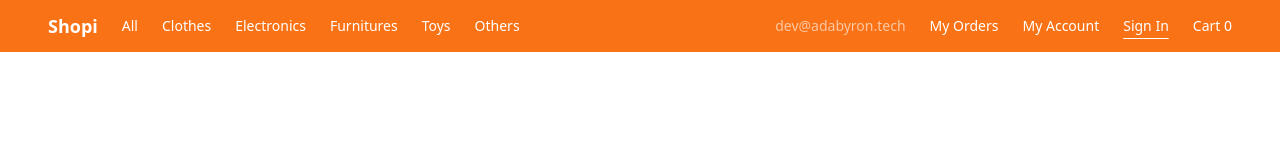
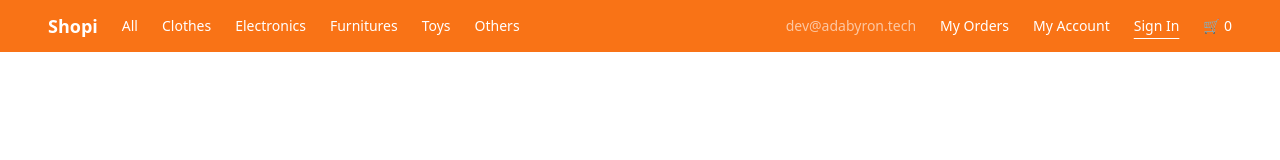
Before and after one commit to dr1602/react-tailwind-vite, a React (Vite) app: page /sign-in in a window 1280 px wide. Shown: the top 160 px of the page. Built offline with nearby package versions, Linux system fonts and the light colour scheme.

Commit message:
global context to cart

```diff
--- a/src/Components/Card/index.jsx
+++ b/src/Components/Card/index.jsx
@@ -1,12 +1,19 @@
-
+import { useContext } from 'react'
+import {ShoppingCartContext } from '../../Context'
 
 const Card = (data) => {
+
+    const context = useContext(ShoppingCartContext) // lee el estado global del proveedor
+
     return (
         <div className='bg-fuchsia-400 cursor-pointer w-[30vh] h-[36vh] mb-[3vh]'>
             <figure className='relative w-full h-4/5'>
                 <span className='absolute bottom-0 left-0 px-[0.9vh] m-[1.2vh] bg-[#ffff]/80 rounded-lg text-black text-xs font-light'> {data.data.category.name} </span>
                 <img className='w-full h-full object-cover rounded-t-lg' src={data.data.images} alt='{data.data.title}' />
-                <div className='absolute top-0 right-0 flex justify-center items-center bg-white/80 w-[3vh] h-[3vh] rounded-full m-[1.8vh] pb-[0.6vh] hover:bg-teal'>
+                <div
+                    className='absolute top-0 right-0 flex justify-center items-center bg-white/80 w-[3vh] h-[3vh] rounded-full m-[1.8vh] pb-[0.6vh] hover:bg-teal'
+                    onClick={() => context.setCount(context.count + 1)}
+                    >
                     +
                 </div>
             </figure>
--- a/src/Components/Navbar/index.jsx
+++ b/src/Components/Navbar/index.jsx
@@ -1,7 +1,10 @@
+import { useContext } from "react"
 import { NavLink, useActionData } from "react-router-dom"
+import { ShoppingCartContext } from "../../Context"
 
 const Navbar = () => {
 
+    const context = useContext(ShoppingCartContext)
     const activeStyle = 'underline underline-offset-[0.9vh]'
 
     return (
@@ -110,7 +113,7 @@ const Navbar = () => {
                     </NavLink>
                 </li>
                 <li>
-                    Cart 0
+                    🛒 {context.count}
                 </li>
             </ul>
         </nav>
--- /dev/null
+++ b/src/Context/index.jsx
@@ -0,0 +1,17 @@
+import { createContext, useState } from 'react'
+
+export const ShoppingCartContext = createContext()
+
+export const ShoppingCartProvider = ({children}) => {
+
+    const [count, setCount] = useState(0) // establecemos un contador inicial, y una variable que acepte los cambios en el contador
+
+    return (
+        <ShoppingCartContext.Provider value={{
+            count,
+            setCount
+        }}>
+            {children}
+        </ShoppingCartContext.Provider>
+    )
+}
--- a/src/Pages/App/Index.jsx
+++ b/src/Pages/App/Index.jsx
@@ -1,4 +1,5 @@
 import { useRoutes, BrowserRouter } from 'react-router-dom'
+import { ShoppingCartProvider } from '../../Context'
 import Home from '../MyHome/Index.jsx'
 import MyAccount from '../MyAccount/Index.jsx'
 import MyOrder from '../MyOrder/Index.jsx'
@@ -24,10 +25,12 @@ const AppRoutes = () => {
 const App = () => {
 
   return (
-    <BrowserRouter>
-      <AppRoutes/>
-      <Navbar />
-    </BrowserRouter>
+    <ShoppingCartProvider>
+      <BrowserRouter>
+        <AppRoutes/>
+        <Navbar />
+      </BrowserRouter>
+    </ShoppingCartProvider>
   )
 }
 
```
Also changed, not shown: 1 other file (tests, documents, lock files or other folders).
